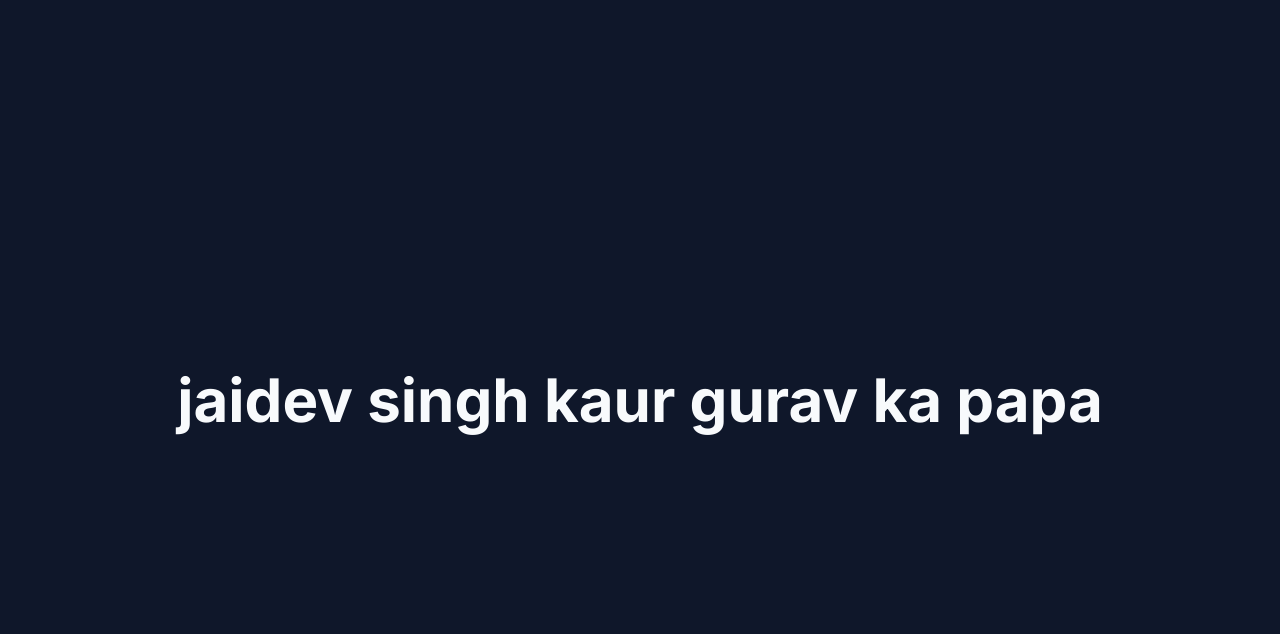
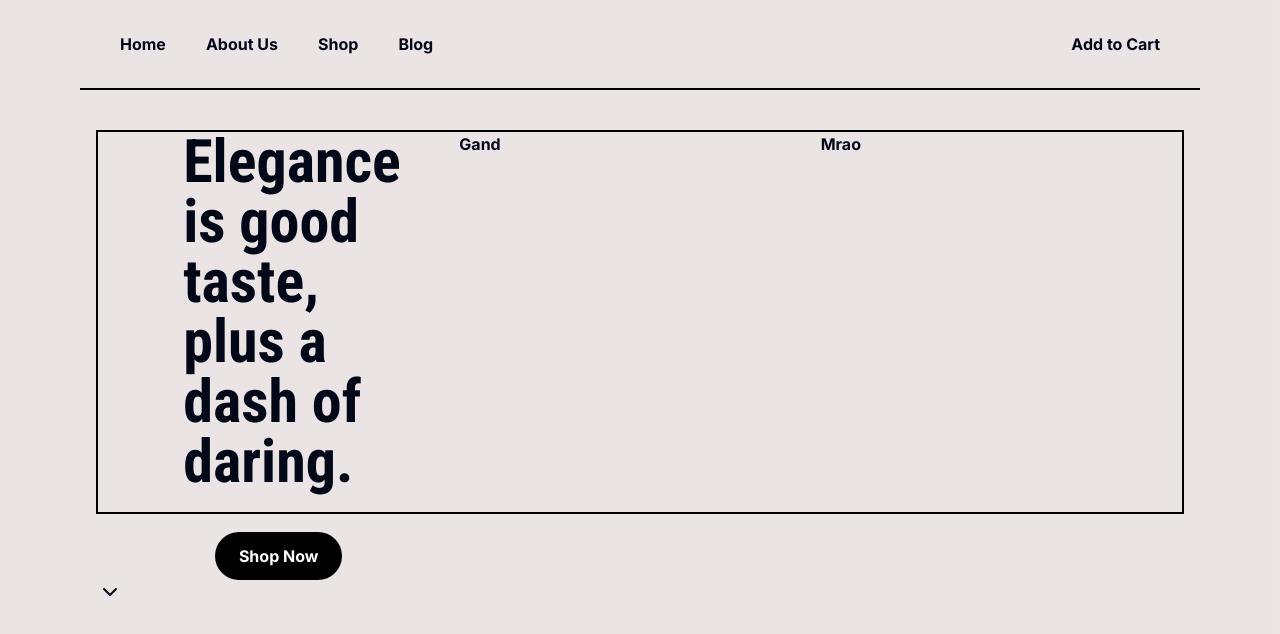
Before and after one commit to kratos-respawned/e-comm-next, a Next.js app: page / in a window 1280 px wide. Shown: the top 634 px of the page. Built offline with nearby package versions, Linux system fonts and the light colour scheme.

Commit message:
Updated package

```diff
--- a/src/app/layout.tsx
+++ b/src/app/layout.tsx
@@ -1,9 +1,15 @@
+import { cn } from '@/lib/utils'
 import './globals.css'
 import type { Metadata } from 'next'
-import { Inter } from 'next/font/google'
+import { Inter,Roboto_Condensed } from 'next/font/google'
 
 const inter = Inter({ subsets: ['latin'] })
-
+const ubuntu=Roboto_Condensed({
+  weight: ["400","700"],
+  subsets: ['latin'],
+  display:'swap',
+  variable:"--font-ubuntu"
+})
 export const metadata: Metadata = {
   title: 'Create Next App',
   description: 'Generated by create next app',
@@ -16,7 +22,7 @@ export default function RootLayout({
 }) {
   return (
     <html lang="en">
-      <body className={inter.className}>{children}</body>
+      <body className={cn(inter.className,ubuntu.variable)}>{children}</body>
     </html>
   )
 }
--- a/src/app/page.tsx
+++ b/src/app/page.tsx
@@ -1,9 +1,28 @@
 import Image from 'next/image'
+import {ChevronDown} from "lucide-react"
 
 export default function Home() {
   return (
-    <main className="flex min-h-screen flex-col items-center justify-center text-6xl bg-primary text-primary-foreground font-bold  p-24">
-    jaidev singh kaur gurav ka papa
+    <main className="bg-[#eae2e2e8] h-screen font-bold">
+    <nav className='flex justify-between mx-20 pt-8 border-b-2 pb-8 border-black'>
+      <ul className='flex gap-10 pl-10'>
+        <li>Home</li>
+        <li>About Us</li>
+        <li>Shop</li>
+        <li>Blog</li>
+      </ul>
+    <p className='pr-10'>Add to Cart</p>
+    </nav>
+    <div className='border-2 border-black h-96 mt-10 grid grid-cols-3 w-[85%] mx-auto'>
+      <div>
+        <h1 className='font-black text-6xl max-w-[75%] mx-auto font-ubuntu pl-10'>
+          Elegance is good taste, plus a dash of daring.</h1>
+        <button className='bg-black text-white rounded-3xl px-6 py-3 mx-auto block mt-10'>Shop Now</button>
+        <button><ChevronDown/></button>
+      </div>
+      <h1>Gand</h1>
+      <h1>Mrao</h1>
+    </div>
     </main>
   )
 }
--- a/tailwind.config.js
+++ b/tailwind.config.js
@@ -16,6 +16,9 @@ module.exports = {
       },
     },
     extend: {
+      fontFamily:{
+        ubuntu: ["var(--font-ubuntu)", "sans-serif"],
+      },
       colors: {
         border: "hsl(var(--border))",
         input: "hsl(var(--input))",
```
Also changed, not shown: package.json (+9 -8 lines), 1 other file (tests, documents, lock files or other folders).
